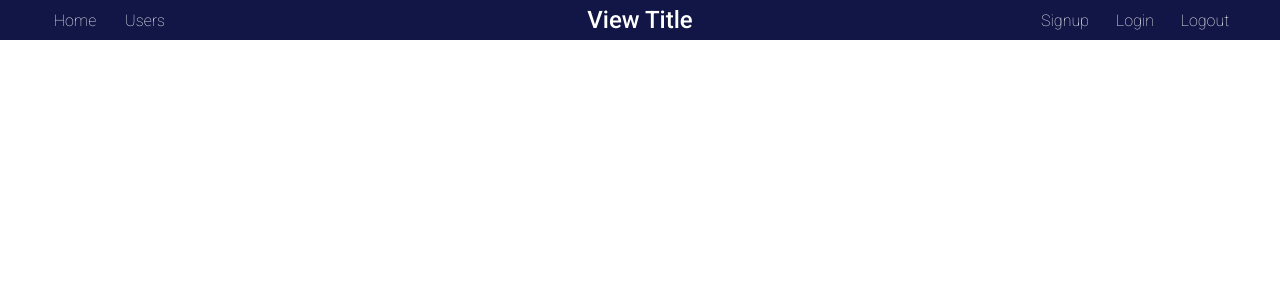
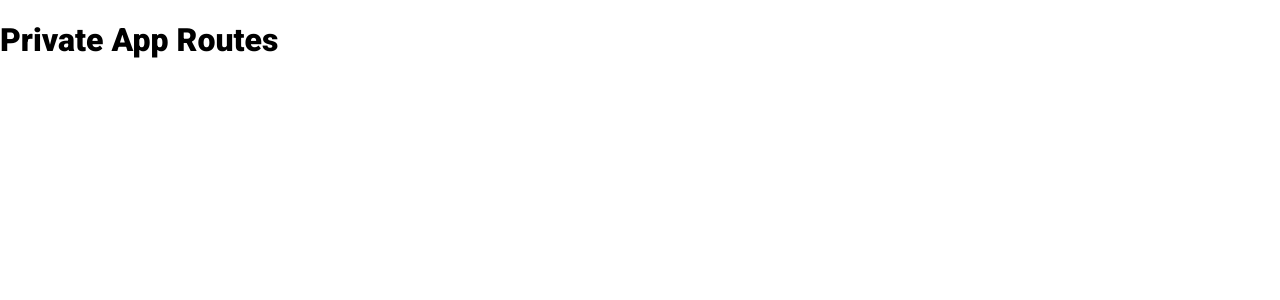
Before and after one commit to luisjavm3/todov2-client, a React (Create React App) app: page /app in a window 1280 px wide. Shown: the top 300 px of the page. Built offline with nearby package versions, Linux system fonts and the light colour scheme.

Commit message:
Code AppRouter and ProtectedRoute

```diff
--- a/src/App.jsx
+++ b/src/App.jsx
@@ -1,13 +1,8 @@
-import React from 'react';
+import AppRouter from './routers/AppRouter';
 import './App.scss';
-import Header from './components/Header';
 
 const App = () => {
-  return (
-    <div className="app">
-      <Header />
-    </div>
-  );
+  return <AppRouter />;
 };
 
 export default App;
--- a/src/routers/AppRouter.jsx
+++ b/src/routers/AppRouter.jsx
@@ -1,12 +1,37 @@
-import { BrowserRouter, Switch, Route } from 'react-router-dom';
-
-import React from 'react';
+import { BrowserRouter, Switch, Route, Redirect } from 'react-router-dom';
+import Signup from '../views/Signup';
+import Login from '../views/Login';
+import ProtectedRoute from './ProtectedRoute';
+import PrivateAppRoutes from './PrivateAppRoutes';
 
 const AppRouter = () => {
+  //   const isAuthenticated = useSelector((state) => state.isAuthenticaded);
+  //   const isAuthenticated = false;
+  const isAuthenticated = true;
+
   return (
     <BrowserRouter>
       <div>
-        <Switch></Switch>
+        <Switch>
+          <Route
+            exact
+            path="/"
+            render={() =>
+              isAuthenticated ? (
+                <Redirect to="/app" />
+              ) : (
+                <Redirect to="/login" />
+              )
+            }
+          />
+          <Route exact path="/login" component={Login} />
+          <Route exact path="/signup" component={Signup} />
+          <ProtectedRoute
+            path="/app"
+            component={PrivateAppRoutes}
+            isAuthenticated={isAuthenticated}
+          />
+        </Switch>
       </div>
     </BrowserRouter>
   );
--- /dev/null
+++ b/src/routers/PrivateAppRoutes.jsx
@@ -0,0 +1,11 @@
+import React from 'react';
+
+const PrivateAppRoutes = () => {
+  return (
+    <div>
+      <h1>Private App Routes</h1>
+    </div>
+  );
+};
+
+export default PrivateAppRoutes;
--- /dev/null
+++ b/src/routers/ProtectedRoute.jsx
@@ -0,0 +1,13 @@
+import { Redirect, Route } from 'react-router-dom';
+
+const ProtectedRoute = ({ isAuthenticated, component: Component }) => {
+  return (
+    <Route
+      render={() =>
+        isAuthenticated ? <Component /> : <Redirect to="/login" />
+      }
+    />
+  );
+};
+
+export default ProtectedRoute;
```
